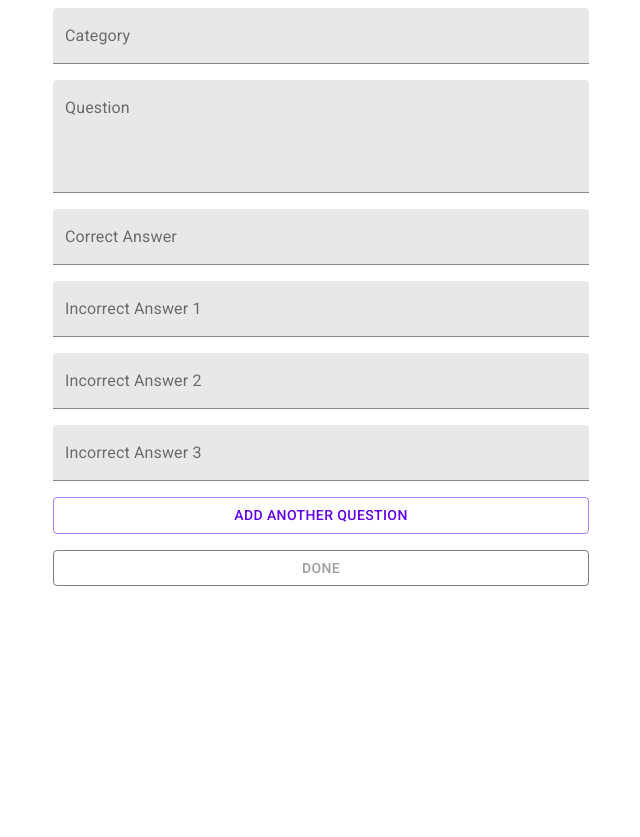
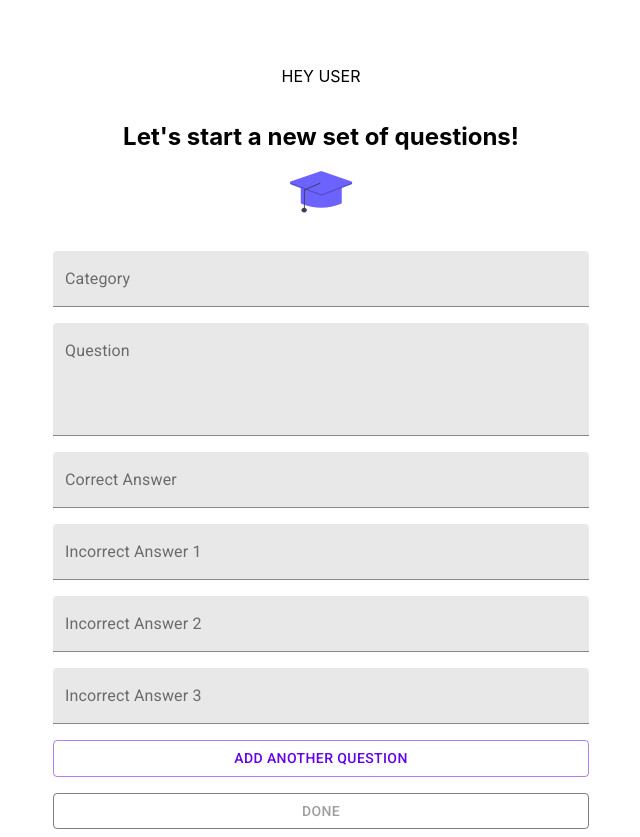
Before and after one commit to piercepatrick/taking-care-of-quizness-ui, a React (Create React App) app: page / in a window 1280 px wide. Shown: the whole page, without its empty margins (319-959 px from the left). Before the commit the page ends 800 px from the top, so only its background shows below. Built offline with nearby package versions, Linux system fonts and the light colour scheme.

Commit message:
component-ized new question form

```diff
--- a/src/App.js
+++ b/src/App.js
@@ -1,6 +1,6 @@
 import { ThemeProvider } from "@material-ui/core";
 
-import NewQuestion from "./components/NewQuestionForm";
+import NewQuestion from "./components/NewQuestion/NewQuestion";
 import { theme } from "./theme";
 
 function App() {
--- /dev/null
+++ b/src/components/NewQuestion/NewQuestion.js
@@ -0,0 +1,14 @@
+import { Container } from "@material-ui/core";
+import NewQuestionFormHeader from "./NewQuestionFormHeader";
+import NewQuestionForm from "./NewQuestionForm";
+
+function NewQuestion() {
+  return (
+    <Container maxWidth="sm">
+      <NewQuestionFormHeader />
+      <NewQuestionForm />
+    </Container>
+  );
+}
+
+export default NewQuestion;
--- /dev/null
+++ b/src/components/NewQuestion/NewQuestionForm.js
@@ -0,0 +1,54 @@
+import { Button, TextField, makeStyles } from "@material-ui/core";
+
+const useStyles = makeStyles((theme) => ({
+  form: {
+    display: "flex",
+    flexDirection: "column",
+    "& .MuiTextField-root, & .MuiButtonBase-root": {
+      margin: theme.spacing(1),
+      flex: 1,
+    },
+  },
+}));
+
+function NewQuestionForm() {
+  const classes = useStyles();
+
+  return (
+    <form className={classes.form} noValidate autoComplete="off">
+      <TextField id="filled-basic" label="Category" variant="filled" />
+      <TextField
+        id="filled-basic"
+        label="Question"
+        variant="filled"
+        rows={4}
+        rowsMax={10}
+        multiline
+      />
+      <TextField id="filled-basic" label="Correct Answer" variant="filled" />
+      <TextField
+        id="filled-basic"
+        label="Incorrect Answer 1"
+        variant="filled"
+      />
+      <TextField
+        id="filled-basic"
+        label="Incorrect Answer 2"
+        variant="filled"
+      />
+      <TextField
+        id="filled-basic"
+        label="Incorrect Answer 3"
+        variant="filled"
+      />
+      <Button variant="outlined" color="primary">
+        Add Another Question
+      </Button>
+      <Button variant="outlined" color="secondary">
+        Done
+      </Button>
+    </form>
+  );
+}
+
+export default NewQuestionForm;
--- /dev/null
+++ b/src/components/NewQuestion/NewQuestionFormHeader.js
@@ -0,0 +1,35 @@
+import { Container, makeStyles } from "@material-ui/core";
+import HatLogo from "../../assets/images/HatLogo.svg";
+
+const useStyles = makeStyles((theme) => ({
+  Container: {
+    display: "flex",
+    flexDirection: "column",
+    marginTop: "50px",
+    marginBottom: "30px",
+    "& p, & h2": {
+      textAlign: "center",
+      marginLeft: "auto",
+      marginRight: "auto",
+    },
+    "& img": {
+      marginLeft: "auto",
+      marginRight: "auto",
+      maxWidth: "65px",
+    },
+  },
+}));
+
+function NewQuestionFormHeader() {
+  const classes = useStyles();
+
+  return (
+    <Container className={classes.Container} maxWidth="sm">
+      <p>HEY USER</p>
+      <h2>Let's start a new set of questions!</h2>
+      <img src={HatLogo} alt="hat logo" />
+    </Container>
+  );
+}
+
+export default NewQuestionFormHeader;
--- a/src/components/NewQuestionForm.js
+++ /dev/null
@@ -1,56 +0,0 @@
-import { Button, Container, TextField, makeStyles } from "@material-ui/core";
-
-const useStyles = makeStyles((theme) => ({
-  form: {
-    display: "flex",
-    flexDirection: "column",
-    "& .MuiTextField-root, & .MuiButtonBase-root": {
-      margin: theme.spacing(1),
-      flex: 1,
-    },
-  },
-}));
-
-function NewQuestion() {
-  const classes = useStyles();
-
-  return (
-    <Container maxWidth="sm">
-      <form className={classes.form} noValidate autoComplete="off">
-        <TextField id="filled-basic" label="Category" variant="filled" />
-        <TextField
-          id="filled-basic"
-          label="Question"
-          variant="filled"
-          rows={4}
-          rowsMax={10}
-          multiline
-        />
-        <TextField id="filled-basic" label="Correct Answer" variant="filled" />
-        <TextField
-          id="filled-basic"
-          label="Incorrect Answer 1"
-          variant="filled"
-        />
-        <TextField
-          id="filled-basic"
-          label="Incorrect Answer 2"
-          variant="filled"
-        />
-        <TextField
-          id="filled-basic"
-          label="Incorrect Answer 3"
-          variant="filled"
-        />
-        <Button variant="outlined" color="primary">
-          Add Another Question
-        </Button>
-        <Button variant="outlined" color="secondary">
-          Done
-        </Button>
-      </form>
-    </Container>
-  );
-}
-
-export default NewQuestion;
```
Also changed, not shown: src/assets/images/HatLogo.svg (added).
